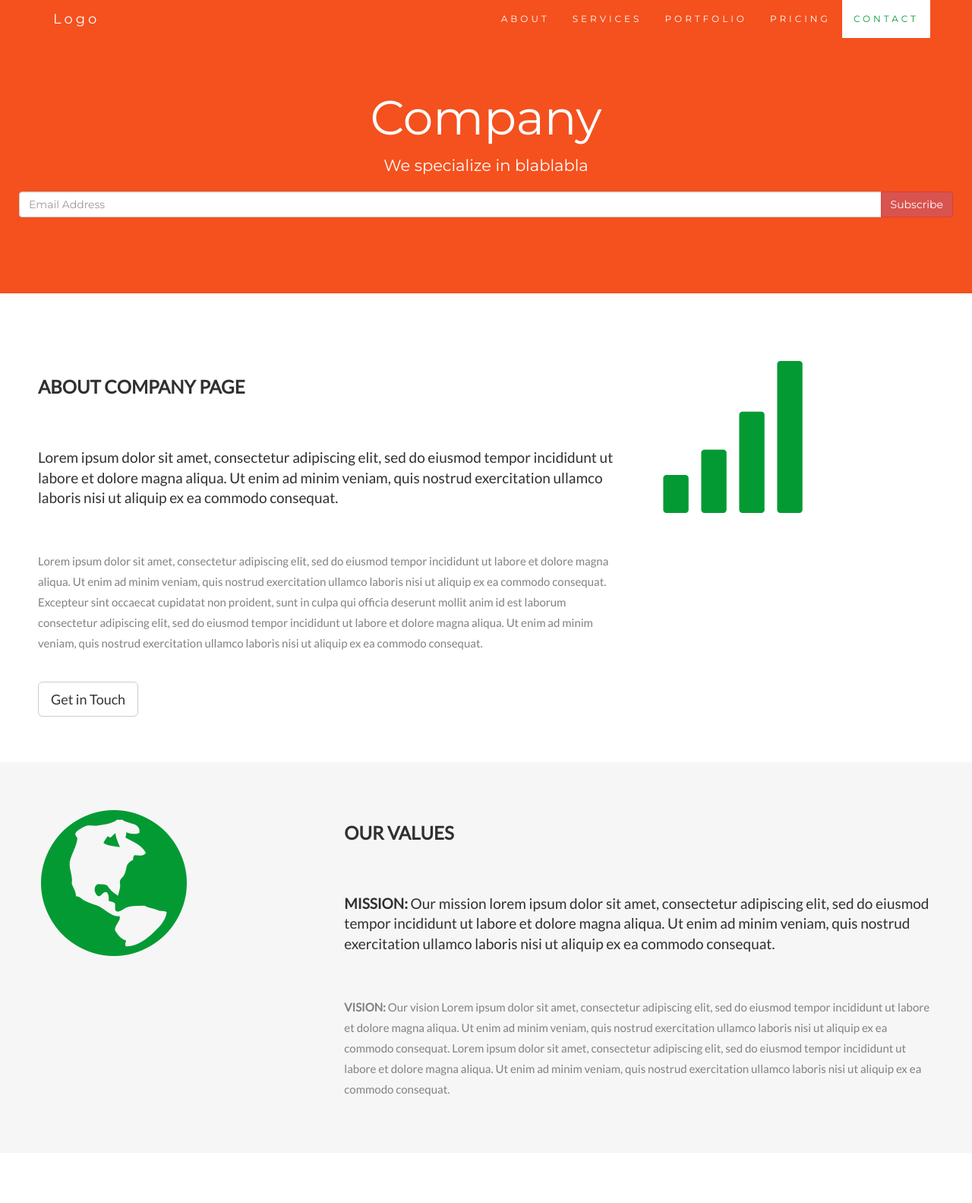
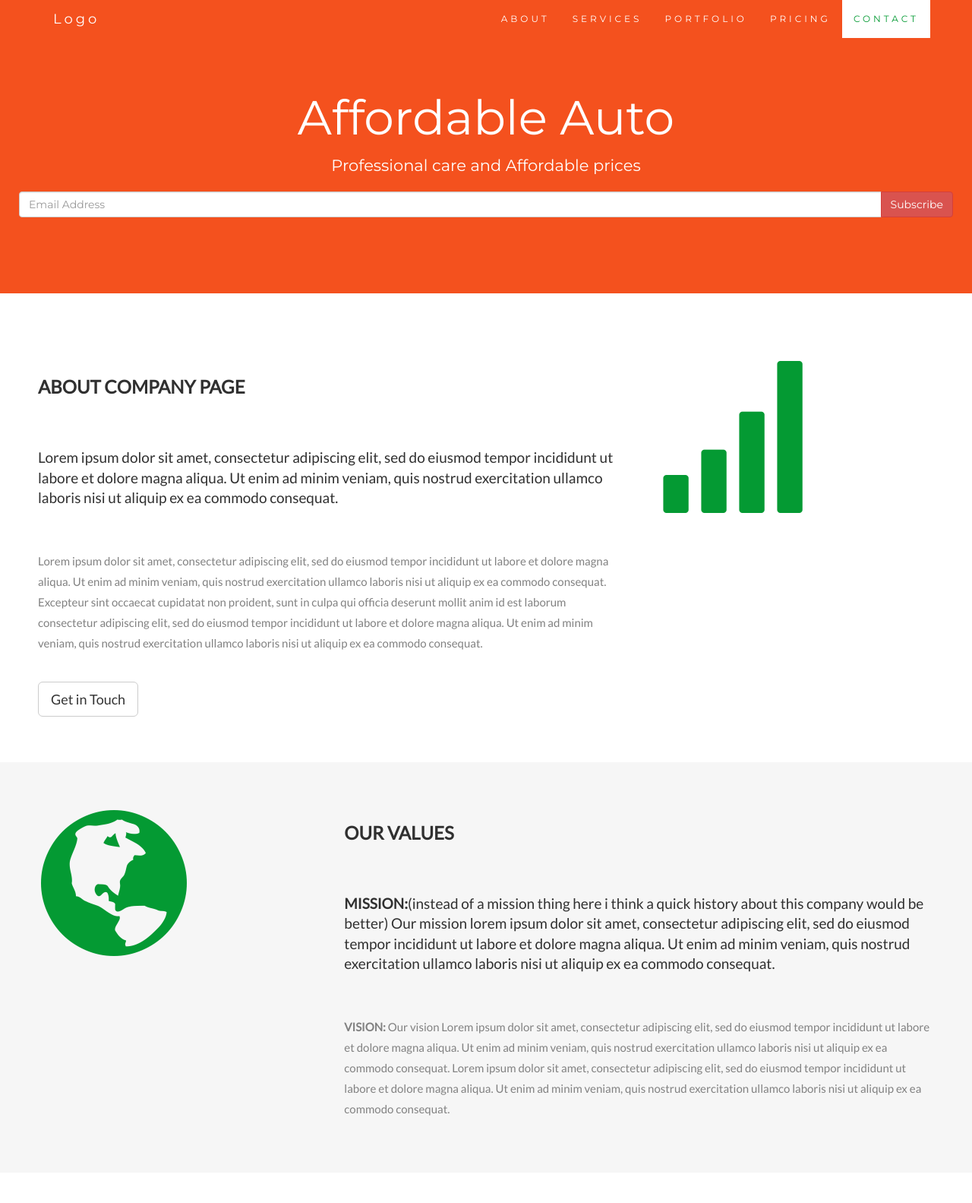
Before and after one commit to Baileyrechkemmr/affordable_auto, a Django app: template templates/pages/home.html in a window 1280 px wide. Shown: the top 1583 px of the page at 76% size. Run offline with Django 3.2, Linux system fonts and the light colour scheme; the template is opened without the code that fills it, so the values that code supplies are empty; some libraries are stand-ins or nearby versions.

Commit message:
have filled in some notes and the name of the company

```diff
--- a/templates/pages/home.html
+++ b/templates/pages/home.html
@@ -259,8 +259,8 @@
     </nav>
 
     <div class="jumbotron text-center">
-        <h1>Company</h1>
-        <p>We specialize in blablabla</p>
+        <h1>Affordable Auto</h1>
+        <p>Professional care and Affordable prices</p>
         <form>
             <div class="input-group">
                 <input type="email" class="form-control" size="50" placeholder="Email Address" required>
@@ -300,7 +300,7 @@
             </div>
             <div class="col-sm-8">
                 <h2>Our Values</h2><br>
-                <h4><strong>MISSION:</strong> Our mission lorem ipsum dolor sit amet, consectetur adipiscing elit, sed
+                <h4><strong>MISSION:</strong>(instead of a mission thing here i think a quick history about this company would be better) Our mission lorem ipsum dolor sit amet, consectetur adipiscing elit, sed
                     do eiusmod tempor incididunt ut labore et dolore magna aliqua. Ut enim ad minim veniam, quis nostrud
                     exercitation ullamco laboris nisi ut aliquip ex ea commodo consequat.</h4><br>
                 <p><strong>VISION:</strong> Our vision Lorem ipsum dolor sit amet, consectetur adipiscing elit, sed do
@@ -357,7 +357,7 @@
 
     <!-- Container (Portfolio Section) -->
     <div id="portfolio" class="container-fluid text-center bg-grey">
-        <h2>Portfolio</h2><br>
+        <h2></h2><br>
         <h4>What we have created</h4>
         <div class="row text-center slideanim">
             <div class="col-sm-4">
```
